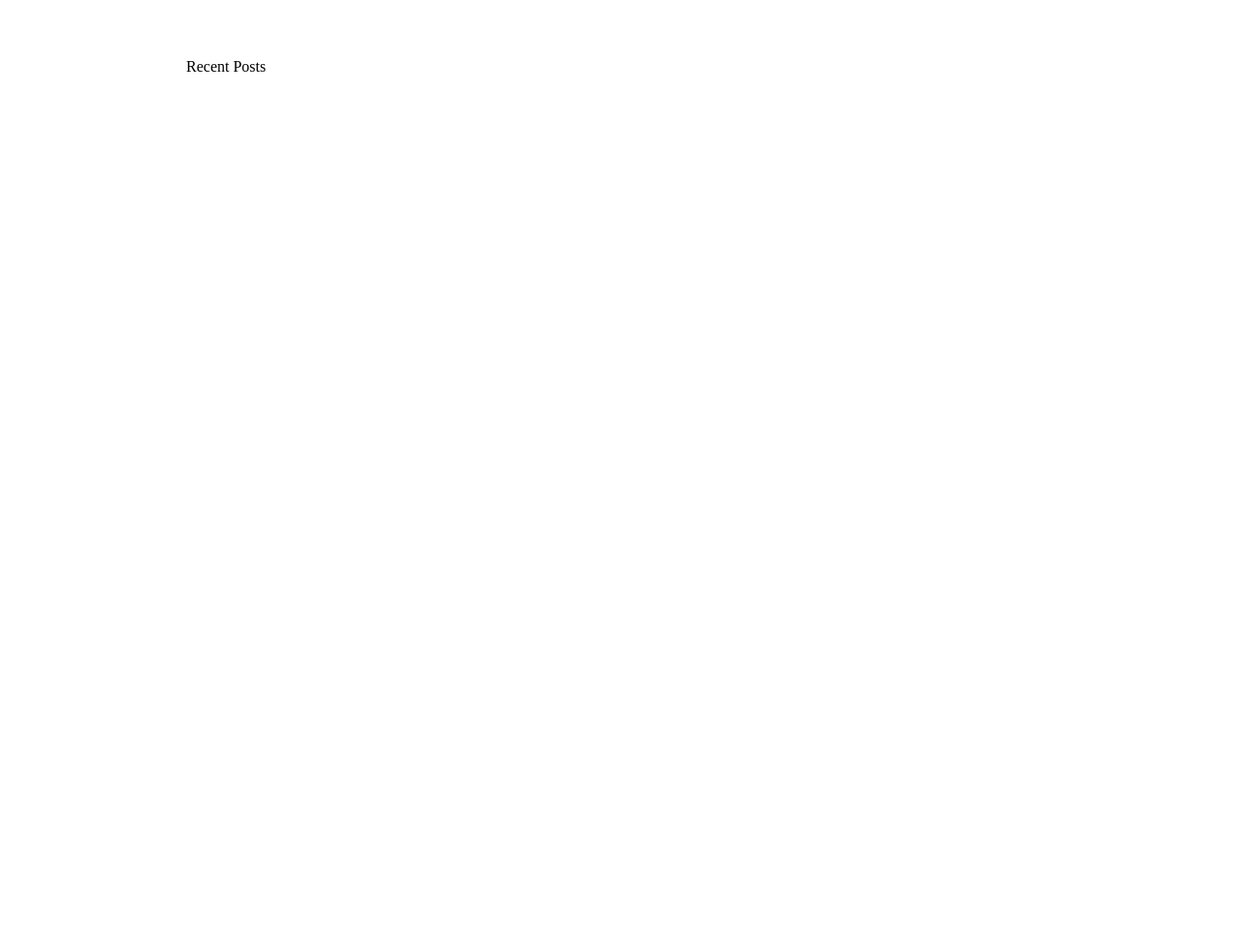
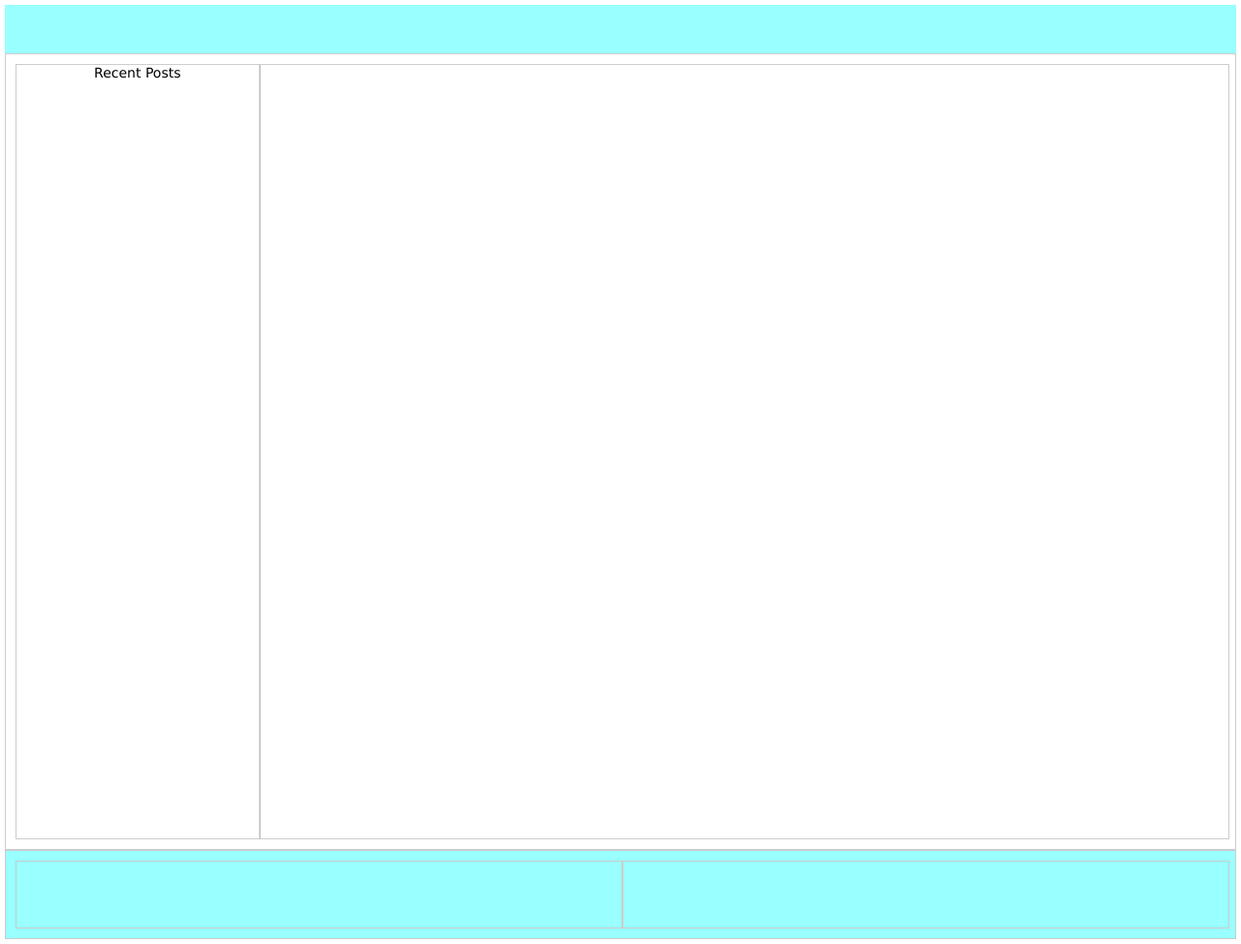
Before and after one commit to nutrisoft/nutrisoft.github.io, a plain HTML site: page index.html in a window 1280 px wide. Shown: the whole page at 97% size. Before the commit the page ends 800 px from the top, so only its background shows below. Drawn offline with Linux system fonts and the light colour scheme; files that its build step writes are made by us from their sources.

Commit message:
Update main.css
updated

```diff
--- a/css/main.css
+++ b/css/main.css
@@ -1,43 +1,90 @@
-body {
-    margin: 60px auto;
-    width: 70%;
+/*
+To change this license header, choose License Headers in Project Properties.
+To change this template file, choose Tools | Templates
+and open the template in the editor.
+*/
+/*
+    Created on : Jul 8, 2020, 11:05:45 AM
+    Author     : michael
+*/
+body{
+     background-color:white;
+    background-size: 100%;
+
+    margin: 5px;
+    font-size: 14px;
+    font-family: Verdana, "Verdana CE",  Arial, "Arial CE", "Lucida Grande CE", lucida, "Helvetica CE", sans-serif;
 }
-nav ul, footer ul {
-    font-family:'Helvetica', 'Arial', 'Sans-Serif';
-    padding: 0px;
-    list-style: none;
-    font-weight: bold;
+#nav{
+    display: flex;
+    background-color:#99ffff;
+    height: 50px;
 }
-nav ul li, footer ul li {
-    display: inline;
-    margin-right: 20px;
+@media(min-width:768px){
+#container1{
+    display:flex;
+    height: 100vh;
+
+
+
 }
-a {
-    text-decoration: none;
-    color: #999;
+#container2{
+    display: flex;
+     background-color:#99ffff;
+     height:70px;
 }
-a:hover {
-    text-decoration: underline;
 }
-h1 {
-    font-size: 3em;
-    font-family:'Helvetica', 'Arial', 'Sans-Serif';
+#container1,#container2 {
+    border: 0.5px #ccc solid;
+    padding:10px;
 }
-p {
-    font-size: 1.5em;
-    line-height: 1.4em;
-    color: #333;
+.leftsidebar{
+    flex:0 0 20%;
+    order:1;
+     border: 0.5px #ccc solid;
+     text-align: center;
+     align-items: center;
+
 }
-footer {
-    border-top: 1px solid #d5d5d5;
-    font-size: .8em;
+.content{
+    flex:0 0 80%;
+    order:2;
+     border: 0.5px #ccc solid;
+
+}
+.footer1{
+    flex:0 0 50%;
+    order:1;
+     border: 0.5px #ccc solid;
+}
+.footer2{
+    flex:0 0 50%;
+    order:2;
+     border: 0.5px #ccc solid;
+
+}.blogpost {
+
 }
 
-ul.posts {
-    margin: 20px auto 40px;
-    font-size: 1.5em;
+.btitle {
+
 }
 
-ul.posts li {
-    list-style: none;
+.bimage {
+
 }
+
+.bcontent {
+
+}
+
+.about {
+
+}
+
+.contact {
+
+}
+.lefcon{
+    text-align: center;
+}
```
